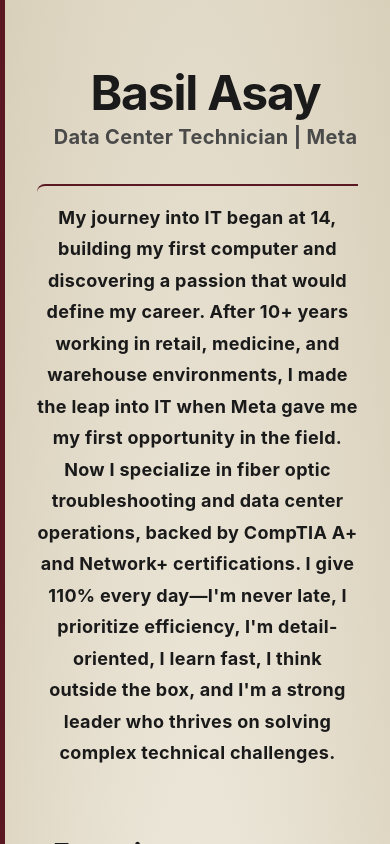
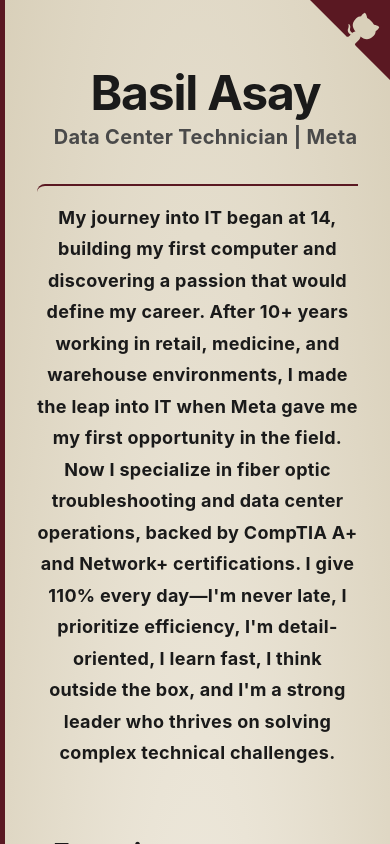
Before and after one commit to Flopet/basilasay, a Next.js app: page / in a window 390 px wide. Shown: the top 844 px of the page. Built offline with nearby package versions, Linux system fonts and the light colour scheme; a web font is replaced by a local one.

Commit message:
Added an animated GitHub corner ribbon that links to my page.

```diff
--- a/app/page.tsx
+++ b/app/page.tsx
@@ -3,6 +3,7 @@
 import { ProjectCard } from "@/components/ProjectCard";
 import { CertItem } from "@/components/CertItem";
 import { ContactLink } from "@/components/ContactLink";
+import { GithubRibbon } from "@/components/GithubRibbon";
 import "./page.css";
 import "./page.mobile.css";
 
@@ -18,8 +19,8 @@
 export default function Home() {
   return (
     <div className="page-container">
+        <GithubRibbon/>
         <div className="layout-container">
-
             {/* Left Column - Cover Image (33% on large screens) */}
             <aside className="cover-aside">
                 <Image
@@ -29,7 +30,7 @@
                     fill
                     priority
                 />
-            {/* Shadow overlay */}
+            {/* Left Column Shadow overlay */}
             <div className="shadow-overlay"></div>
             </aside>
 
--- a/components/ContactLink.tsx
+++ b/components/ContactLink.tsx
@@ -9,9 +9,7 @@
 export function ContactLink({ href, label, external = false }: ContactLinkProps) {
   // Auto-detect email and add mailto: if needed
   const isEmail = label.toLowerCase() === "email";
-  const finalHref = isEmail && !href.startsWith("mailto:")
-    ? `mailto:${href}`
-    : href;
+  const finalHref = isEmail && !href.startsWith("mailto:") ? `mailto:${href}` : href;
 
   return (
     <a
--- /dev/null
+++ b/components/GithubRibbon.tsx
@@ -0,0 +1,34 @@
+import "./css/GithubRibbon.css";
+import {contacts} from "@/lib/config";
+
+
+export function GithubRibbon() {
+  // Looks through available contacts for GitHub label. If found, sets href to that value.
+  let href;
+  for (const contact of contacts) {
+    if (contact.label === "GitHub") {
+      href = contact.href;
+    }
+  }
+
+  return (
+      <div>
+      <a href={href}
+         className="github-corner"
+         target="_blank"
+         rel="noopener noreferrer"
+         aria-label="View source on GitHub">
+
+        <svg width="80" height="80" viewBox="0 0 250 250" className="github-corner-svg" aria-hidden="true">
+          <path d="M0,0 L115,115 L130,115 L142,142 L250,250 L250,0 Z"/>
+          <path
+              d="M128.3,109.0 C113.8,99.7 119.0,89.6 119.0,89.6 C122.0,82.7 120.5,78.6 120.5,78.6 C119.2,72.0 123.4,76.3 123.4,76.3 C127.3,80.9 125.5,87.3 125.5,87.3 C122.9,97.6 130.6,101.9 134.4,103.2"
+              fill="currentColor" className="octo-arm"/>
+          <path
+              d="M115.0,115.0 C114.9,115.1 118.7,116.5 119.8,115.4 L133.7,101.6 C136.9,99.2 139.9,98.4 142.2,98.6 C133.8,88.0 127.5,74.4 143.8,58.0 C148.5,53.4 154.0,51.2 159.7,51.0 C160.3,49.4 163.2,43.6 171.4,40.1 C171.4,40.1 176.1,42.5 178.8,56.2 C183.1,58.6 187.2,61.8 190.9,65.4 C194.5,69.0 197.7,73.2 200.1,77.6 C213.8,80.2 216.3,84.9 216.3,84.9 C212.7,93.1 206.9,96.0 205.4,96.6 C205.1,102.4 203.0,107.8 198.3,112.5 C181.9,128.9 168.3,122.5 157.7,114.1 C157.9,116.9 156.7,120.9 152.7,124.9 L141.0,136.5 C139.8,137.7 141.6,141.9 141.8,141.8 Z"
+              fill="currentColor" className="octo-body"/>
+        </svg>
+      </a>
+      </div>
+)
+}
--- /dev/null
+++ b/components/css/GithubRibbon.css
@@ -0,0 +1,23 @@
+.github-corner-svg {
+  fill: var(--border-strong);
+  color: var(--background-subtle);
+  position: absolute;
+  top: 0;
+  right: 0;
+  border: 0;
+  z-index: 100;
+
+}
+
+.octo-arm {
+  transform-origin: 130px 106px;
+}
+
+.github-corner:hover .octo-arm {
+  animation:octocat-wave 700ms ease-in-out
+}
+
+@keyframes octocat-wave{
+  0 %,
+  100%{transform:rotate(0)}20%,60%{transform:rotate(-25deg)}40%,80%{transform:rotate(10deg)}}@media
+(max-width:500px){.github-corner:hover .octo-arm{animation:none}.github-corner .octo-arm{animation:octocat-wave 560ms ease-in-out}}
```
Also changed, not shown: public/github-corner-ribbon.svg (added).
